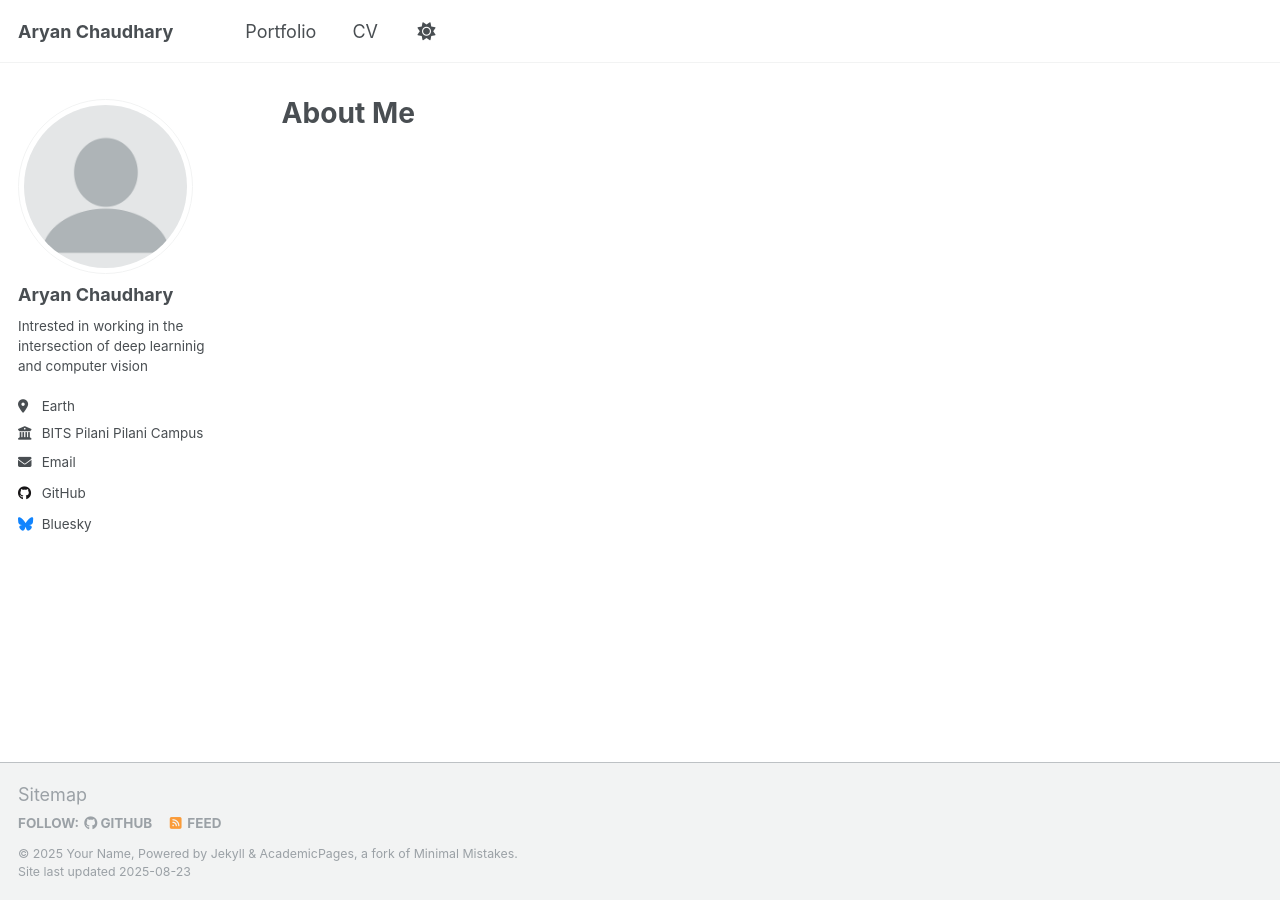
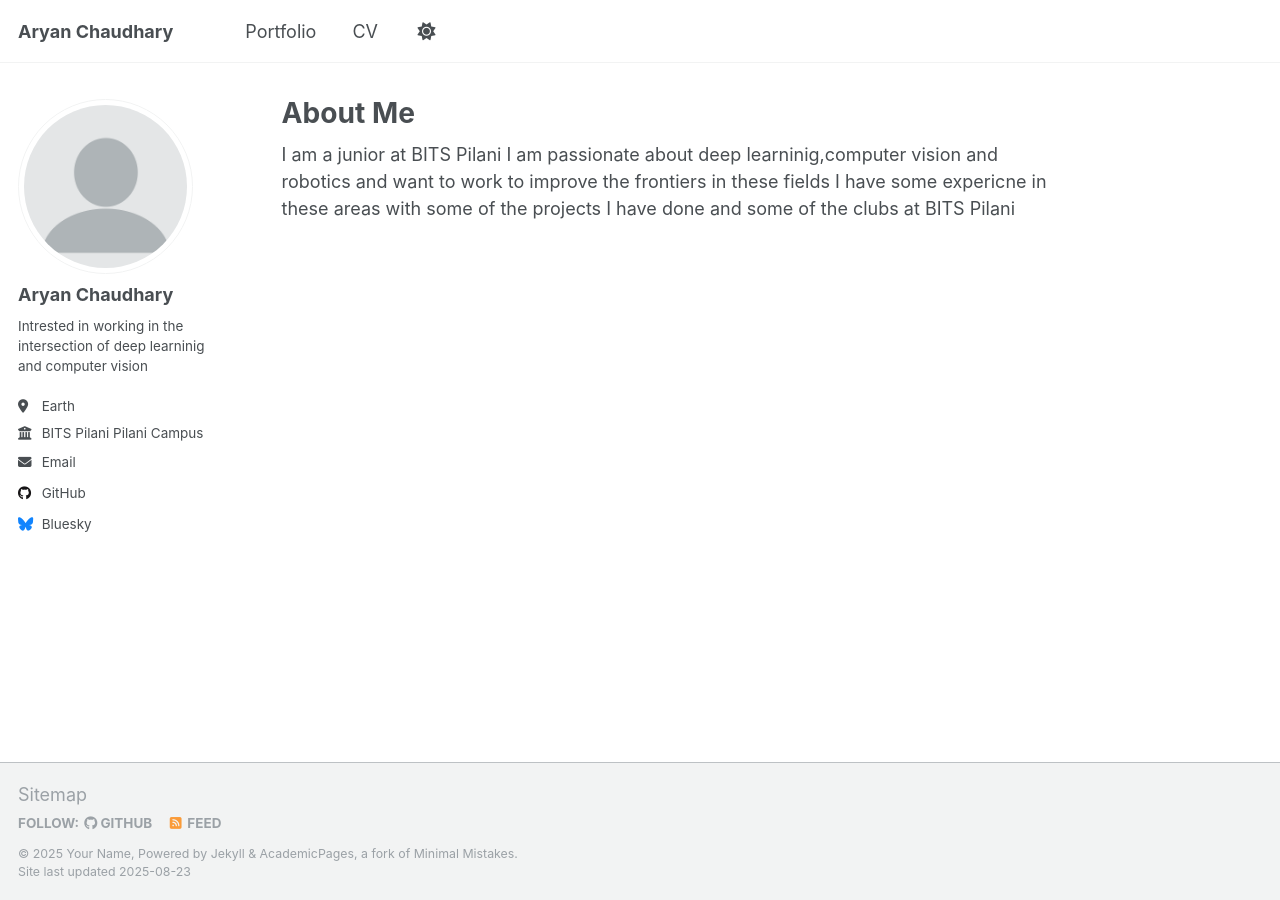
Before and after one commit to achaudhary2304/achaudhary2304.github.io, a Jekyll site: the page built from _pages/about.md, in a window 1280 px wide. Built offline with Jekyll 4.4.1, drawn with Linux system fonts in a browser that asks for light colours; a script that is not in the unit is left out.

Commit message:
added about me

```diff
--- a/_pages/about.md
+++ b/_pages/about.md
@@ -6,3 +6,7 @@ redirect_from:
   - /about/
   - /about.html
 ---
+
+
+I am a junior at BITS Pilani I am passionate about deep learninig,computer vision and robotics and want to work to improve the frontiers in these fields
+I have some expericne in these areas with some of the projects I have done and some of the clubs at BITS Pilani
```
